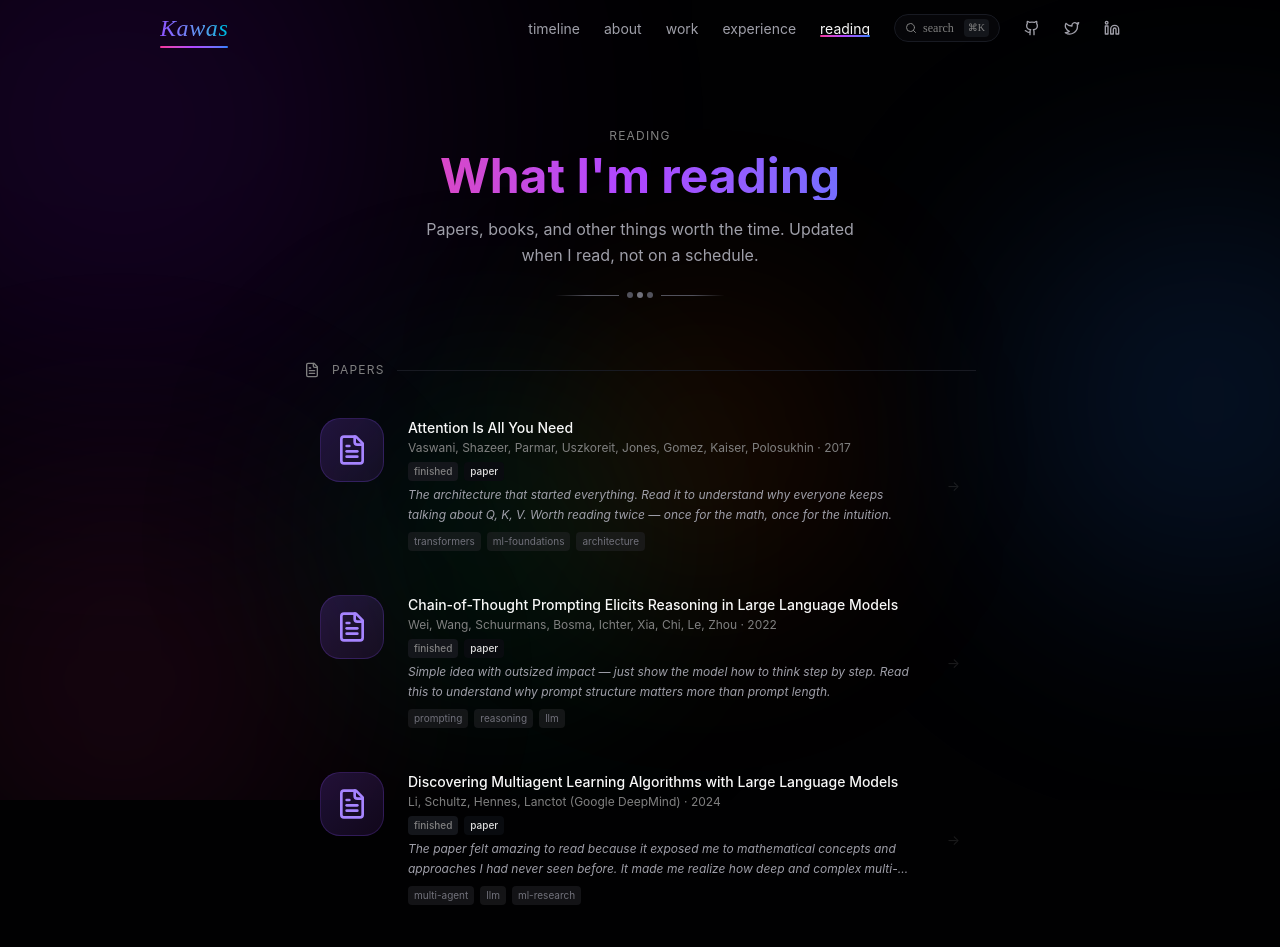
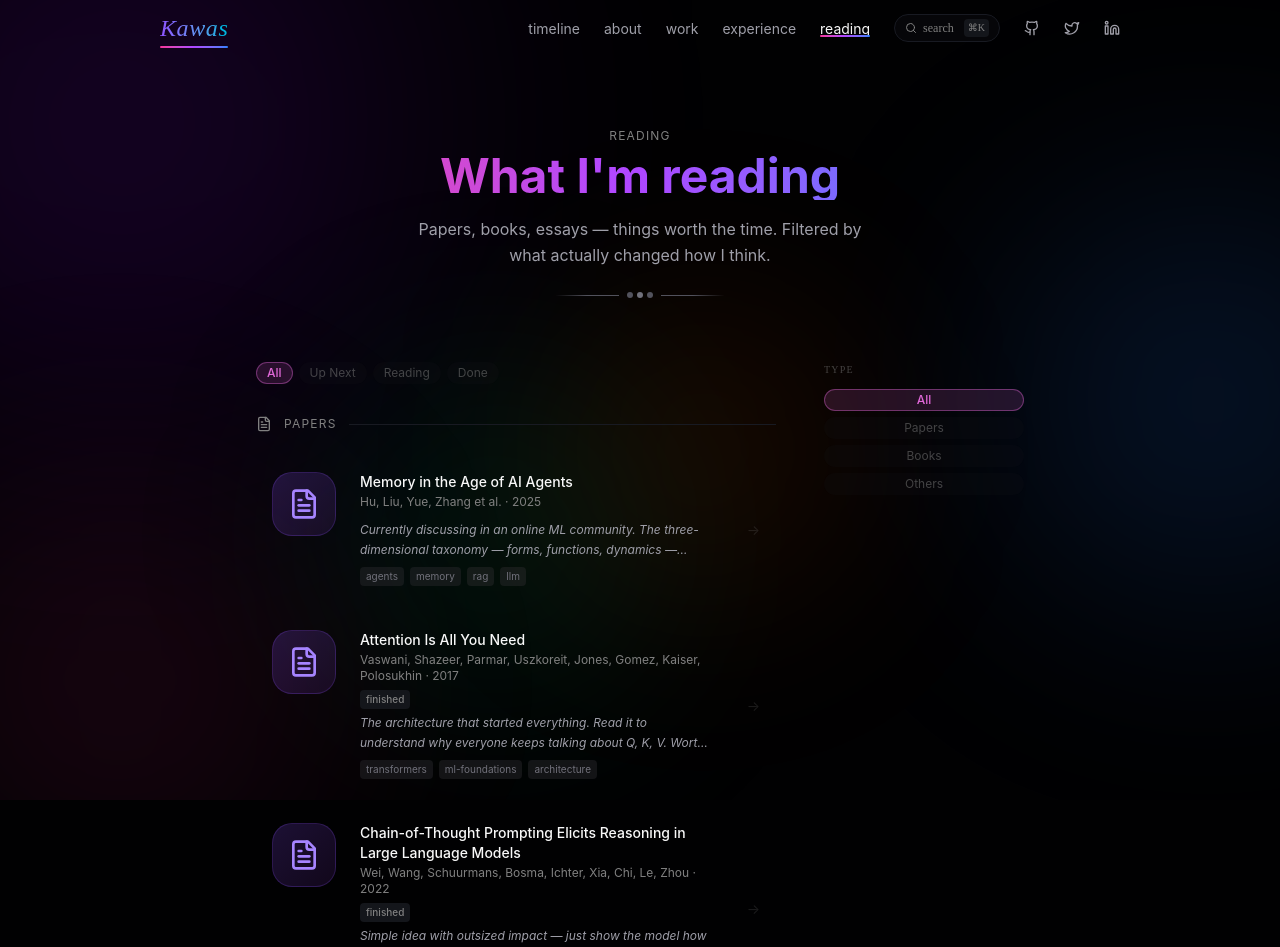
Before and after one commit to kawas8516/know-kawas, a Next.js app: page /reading in a window 1280 px wide. Shown: the top 947 px of the page. Built offline with nearby package versions, Linux system fonts and the light colour scheme.

Commit message:
filters updated

```diff
--- /dev/null
+++ b/app/reading/layout.tsx
@@ -0,0 +1,10 @@
+import type { Metadata } from 'next';
+
+export const metadata: Metadata = {
+  title: 'Reading',
+  description: 'Papers, books, essays — things worth the time.',
+};
+
+export default function ReadingLayout({ children }: { children: React.ReactNode }) {
+  return <>{children}</>;
+}
--- a/app/reading/page.tsx
+++ b/app/reading/page.tsx
@@ -2,11 +2,6 @@ import { getAllReading } from '@/lib/content';
 import { Navbar } from '@/components/navbar';
 import { Footer } from '@/components/footer';
 import { ReadingList } from '@/components/reading-list';
-
-export const metadata = {
-  title: 'Reading',
-  description: 'Papers, books, essays — things worth the time.',
-};
 
 export default function ReadingPage() {
   const items = getAllReading();
--- a/components/reading-list.tsx
+++ b/components/reading-list.tsx
@@ -1,18 +1,24 @@
 'use client';
 
-import { motion } from 'framer-motion';
+import { useState } from 'react';
+import { motion, AnimatePresence, useReducedMotion } from 'framer-motion';
 import { FileText, BookOpen, Bookmark } from 'lucide-react';
 import type { ReadingItem } from '@/lib/content';
 
-const containerVariants = {
-  hidden: { opacity: 0 },
-  visible: { opacity: 1, transition: { staggerChildren: 0.1 } },
+// ─── sort ─────────────────────────────────────────────────────────────────────
+
+const STATUS_ORDER: Record<ReadingItem['status'], number> = {
+  discussing: 0,
+  reading: 1,
+  finished: 2,
+  abandoned: 3,
 };
 
-const itemVariants = {
-  hidden: { opacity: 0, y: 20 },
-  visible: { opacity: 1, y: 0, transition: { duration: 0.5 } },
-};
+function sortByStatus(items: ReadingItem[]): ReadingItem[] {
+  return [...items].sort((a, b) => STATUS_ORDER[a.status] - STATUS_ORDER[b.status]);
+}
+
+// ─── section config ───────────────────────────────────────────────────────────
 
 type SectionType = 'paper' | 'book' | 'other';
 
@@ -40,19 +46,29 @@ const sectionConfig = {
   },
 };
 
+// ─── filter config ────────────────────────────────────────────────────────────
+
+const STATUS_FILTERS = [
+  { value: 'all', label: 'All' },
+  { value: 'discussing', label: 'Up Next' },
+  { value: 'reading', label: 'Reading' },
+  { value: 'finished', label: 'Done' },
+] as const;
+
+const TYPE_FILTERS = [
+  { value: 'all', label: 'All' },
+  { value: 'paper', label: 'Papers' },
+  { value: 'book', label: 'Books' },
+  { value: 'other', label: 'Others' },
+] as const;
+
+// ─── badges ───────────────────────────────────────────────────────────────────
+
 function StatusBadge({ status }: { status: ReadingItem['status'] }) {
   if (status === 'reading') {
     return (
       <span className="text-[10px] font-medium px-1.5 py-0.5 rounded bg-primary/15 text-primary">
         reading
-      </span>
-    );
-  }
-  if (status === 'discussing') {
-    return (
-      <span className="text-[10px] font-medium px-1.5 py-0.5 rounded bg-violet-500/15 text-violet-400 font-mono inline-flex items-center">
-        <span className="inline-block w-1.5 h-1.5 rounded-full bg-violet-400 animate-pulse mr-1" />
-        discussing
       </span>
     );
   }
@@ -63,27 +79,23 @@ function StatusBadge({ status }: { status: ReadingItem['status'] }) {
       </span>
     );
   }
+  if (status === 'abandoned') {
     return (
       <span className="text-[10px] font-medium px-1.5 py-0.5 rounded bg-muted text-muted-foreground opacity-70">
         abandoned
       </span>
     );
   }
+  return null;
+}
 
-function TypeBadge({ type }: { type: ReadingItem['type'] }) {
-  return (
-    <span className="text-[10px] font-medium px-1.5 py-0.5 rounded bg-secondary text-secondary-foreground">
-      {type}
-    </span>
-  );
-}
+// ─── card ─────────────────────────────────────────────────────────────────────
 
 function ReadingCard({ item, sectionType }: { item: ReadingItem; sectionType: SectionType }) {
   const config = sectionConfig[sectionType];
   const { Icon } = config;
   return (
     <motion.div
-      variants={itemVariants}
       whileHover={{ x: 4 }}
       className="group flex gap-4 sm:gap-6 p-4 rounded-xl hover:bg-zinc-900/30 transition-colors"
     >
@@ -99,10 +111,9 @@ function ReadingCard({ item, sectionType }: { item: ReadingItem; sectionType: Se
         </p>
         <div className="flex items-center gap-1.5 mt-1.5 flex-wrap">
           <StatusBadge status={item.status} />
-          <TypeBadge type={item.type} />
         </div>
         {item.note && (
-          <p className="text-xs text-zinc-400 leading-relaxed mt-1 italic line-clamp-2 group-hover:line-clamp-none transition-all">
+          <p className="text-xs text-zinc-400 leading-relaxed mt-1 italic line-clamp-2 group-hover:line-clamp-none transition-all duration-200">
             {item.note}
           </p>
         )}
@@ -129,9 +140,15 @@ function ReadingCard({ item, sectionType }: { item: ReadingItem; sectionType: Se
   );
 }
 
+// ─── section ──────────────────────────────────────────────────────────────────
+
 function SectionGroup({ type, items }: { type: SectionType; items: ReadingItem[] }) {
+  const prefersReducedMotion = useReducedMotion();
   const config = sectionConfig[type];
   const { Icon } = config;
+
+  if (items.length === 0) return null;
+
   return (
     <div>
       <div className="text-xs uppercase tracking-widest text-muted-foreground flex items-center gap-3 mb-6">
@@ -139,32 +156,165 @@ function SectionGroup({ type, items }: { type: SectionType; items: ReadingItem[]
         <span>{config.label}</span>
         <div className="flex-1 h-px bg-border" />
       </div>
-      {items.length === 0 ? (
-        <p className="text-sm text-muted-foreground italic">Nothing here yet.</p>
-      ) : (
+      <div className="flex flex-col gap-3">
+        <AnimatePresence mode="popLayout" initial={false}>
+          {items.map((item) => (
             <motion.div
-          variants={containerVariants}
-          initial="hidden"
-          animate="visible"
-          className="flex flex-col gap-3"
+              key={item.slug}
+              initial={prefersReducedMotion ? false : { opacity: 0, y: 6 }}
+              animate={{ opacity: 1, y: 0 }}
+              exit={prefersReducedMotion ? {} : { opacity: 0, y: -4, transition: { duration: 0.12 } }}
+              transition={{ duration: 0.18 }}
             >
-          {items.map((item) => (
-            <ReadingCard key={item.slug} item={item} sectionType={type} />
+              <ReadingCard item={item} sectionType={type} />
+            </motion.div>
           ))}
-        </motion.div>
+        </AnimatePresence>
+      </div>
+    </div>
+  );
+}
+
+// ─── filter button ────────────────────────────────────────────────────────────
+
+function FilterButton({
+  label,
+  active,
+  onClick,
+}: {
+  label: string;
+  active: boolean;
+  onClick: () => void;
+}) {
+  return (
+    <button
+      onClick={onClick}
+      aria-pressed={active}
+      className={`text-xs px-2.5 py-0.5 rounded-full border transition-colors duration-150 ${
+        active
+          ? 'bg-primary/15 text-primary border-primary/40 font-medium'
+          : 'bg-muted/20 text-muted-foreground/50 border-transparent hover:bg-muted/40 hover:text-muted-foreground/80'
+      }`}
+    >
+      {label}
+    </button>
+  );
+}
+
+// ─── status filter row (top, all breakpoints) ─────────────────────────────────
+
+function StatusFilterRow({
+  statusFilter,
+  onStatusChange,
+}: {
+  statusFilter: string;
+  onStatusChange: (v: string) => void;
+}) {
+  return (
+    <div className="flex flex-wrap gap-1.5 mb-8">
+      {STATUS_FILTERS.map((f) => (
+        <FilterButton
+          key={f.value}
+          label={f.label}
+          active={statusFilter === f.value}
+          onClick={() => onStatusChange(f.value)}
+        />
+      ))}
+    </div>
+  );
+}
+
+// ─── desktop sidebar (type only) ─────────────────────────────────────────────
+
+function FilterSidebar({
+  statusFilter,
+  typeFilter,
+  onStatusChange,
+  onTypeChange,
+}: {
+  statusFilter: string;
+  typeFilter: string;
+  onStatusChange: (v: string) => void;
+  onTypeChange: (v: string) => void;
+}) {
+  const hasActiveFilter = statusFilter !== 'all' || typeFilter !== 'all';
+
+  return (
+    <div>
+      <p className="text-[10px] uppercase tracking-[.12em] text-muted-foreground/50 font-mono mb-3">
+        Type
+      </p>
+      <div className="flex flex-col gap-1.5">
+        {TYPE_FILTERS.map((f) => (
+          <FilterButton
+            key={f.value}
+            label={f.label}
+            active={typeFilter === f.value}
+            onClick={() => onTypeChange(f.value)}
+          />
+        ))}
+      </div>
+
+      {hasActiveFilter && (
+        <button
+          onClick={() => { onStatusChange('all'); onTypeChange('all'); }}
+          className="mt-6 w-full text-center text-[11px] text-muted-foreground/50 hover:text-muted-foreground/80 transition-colors rounded-full border border-dashed border-muted-foreground/20 py-1"
+        >
+          Clear
+        </button>
       )}
     </div>
   );
 }
 
+// ─── mobile type filters ──────────────────────────────────────────────────────
+
+function MobileTypeFilters({
+  typeFilter,
+  onTypeChange,
+}: {
+  typeFilter: string;
+  onTypeChange: (v: string) => void;
+}) {
+  return (
+    <div className="md:hidden flex flex-wrap gap-1.5 mb-6">
+      {TYPE_FILTERS.map((f) => (
+        <FilterButton
+          key={f.value}
+          label={f.label}
+          active={typeFilter === f.value}
+          onClick={() => onTypeChange(f.value)}
+        />
+      ))}
+    </div>
+  );
+}
+
+// ─── main ─────────────────────────────────────────────────────────────────────
+
 export function ReadingList({ items }: { items: ReadingItem[] }) {
-  const papers = items.filter((i) => i.type === 'paper');
-  const books = items.filter((i) => i.type === 'book');
-  const others = items.filter((i) => i.type !== 'paper' && i.type !== 'book');
+  const [statusFilter, setStatusFilter] = useState<string>('all');
+  const [typeFilter, setTypeFilter] = useState<string>('all');
+
+  const filtered = items.filter((item) => {
+    const statusMatch = statusFilter === 'all' || item.status === statusFilter;
+    const typeMatch =
+      typeFilter === 'all' ||
+      (typeFilter === 'other'
+        ? item.type !== 'paper' && item.type !== 'book'
+        : item.type === typeFilter);
+    return statusMatch && typeMatch;
+  });
+
+  const papers = sortByStatus(filtered.filter((i) => i.type === 'paper'));
+  const books = sortByStatus(filtered.filter((i) => i.type === 'book'));
+  const others = sortByStatus(filtered.filter((i) => i.type !== 'paper' && i.type !== 'book'));
+  const totalFiltered = papers.length + books.length + others.length;
 
   return (
     <div className="pt-32 pb-20 px-4 sm:px-6">
-      <div className="mx-auto max-w-2xl">
+      <div className="mx-auto max-w-3xl">
+        {/* ── HEADER ── */}
         <motion.div
           initial={{ opacity: 0, y: 20 }}
           animate={{ opacity: 1, y: 0 }}
@@ -176,7 +326,8 @@ export function ReadingList({ items }: { items: ReadingItem[] }) {
             What I&apos;m reading
           </h1>
           <p className="mt-3 text-sm sm:text-base text-zinc-400 max-w-md mx-auto leading-relaxed">
-            Papers, books, and other things worth the time. Updated when I read, not on a schedule.
+            Papers, books, essays — things worth the time. Filtered by what actually changed how I
+            think.
           </p>
           <div className="flex items-center justify-center gap-2 mt-6">
             <div className="w-16 h-px bg-gradient-to-r from-transparent via-zinc-600 to-zinc-600" />
@@ -189,11 +340,47 @@ export function ReadingList({ items }: { items: ReadingItem[] }) {
           </div>
         </motion.div>
 
+        {/* ── GRID ── */}
+        <motion.div
+          initial={{ opacity: 0 }}
+          animate={{ opacity: 1 }}
+          transition={{ duration: 0.5, delay: 0.2 }}
+          className="grid grid-cols-1 md:grid-cols-[1fr_200px] md:gap-12 items-start"
+        >
+          {/* LEFT: content */}
+          <div>
+            <StatusFilterRow
+              statusFilter={statusFilter}
+              onStatusChange={setStatusFilter}
+            />
+            <MobileTypeFilters
+              typeFilter={typeFilter}
+              onTypeChange={setTypeFilter}
+            />
+
+            {totalFiltered === 0 ? (
+              <p className="text-sm text-muted-foreground/35 italic text-center py-12">
+                No items match this filter.
+              </p>
+            ) : (
               <div className="space-y-16">
                 <SectionGroup type="paper" items={papers} />
                 <SectionGroup type="book" items={books} />
                 <SectionGroup type="other" items={others} />
               </div>
+            )}
+          </div>
+
+          {/* RIGHT: sidebar (desktop only) */}
+          <aside className="hidden md:block sticky top-20">
+            <FilterSidebar
+              statusFilter={statusFilter}
+              typeFilter={typeFilter}
+              onStatusChange={setStatusFilter}
+              onTypeChange={setTypeFilter}
+            />
+          </aside>
+        </motion.div>
       </div>
     </div>
   );
--- a/content/reading/adaptive-software-development-ken-orr.mdx
+++ b/content/reading/adaptive-software-development-ken-orr.mdx
@@ -2,7 +2,7 @@
 title: "Chapter 23: Adaptive Software Development"
 author: "Ken Orr"
 year: 2001
-type: "essay"
+type: "book"
 status: "finished"
 tags: ["agile", "ASD", "methodology", "coursework"]
 note: "The primary source on ASD. The emphasis on emergence over planning resonates with how DNA was actually run."
--- a/content/reading/feature-driven-development-practices.mdx
+++ b/content/reading/feature-driven-development-practices.mdx
@@ -2,7 +2,7 @@
 title: "Chap 3: Feature Driven Development Practices — A Practical Guide to FDD"
 author: "Stephen Palmer, Mac Felsing"
 year: 2002
-type: "essay"
+type: "book"
 status: "finished"
 tags: ["agile", "FDD", "methodology", "coursework"]
 note: "The practical companion to FDD theory. The design-by-feature and build-by-feature split is the part that actually transfers to real work."
```
Lines whose indentation alone changed are shown as unchanged.
